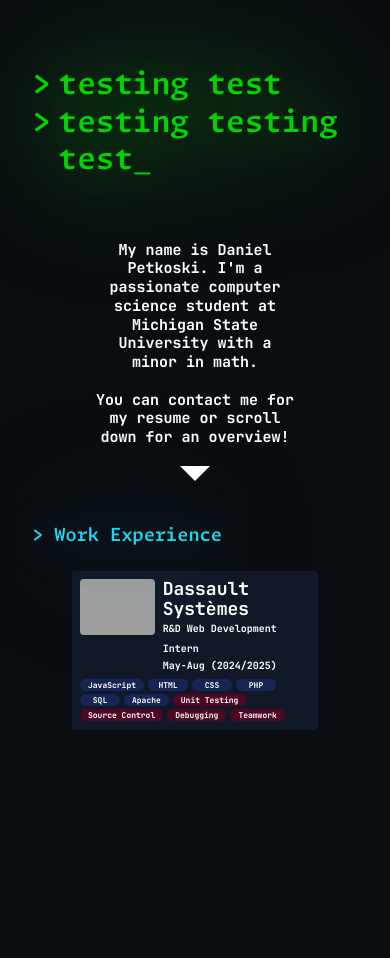
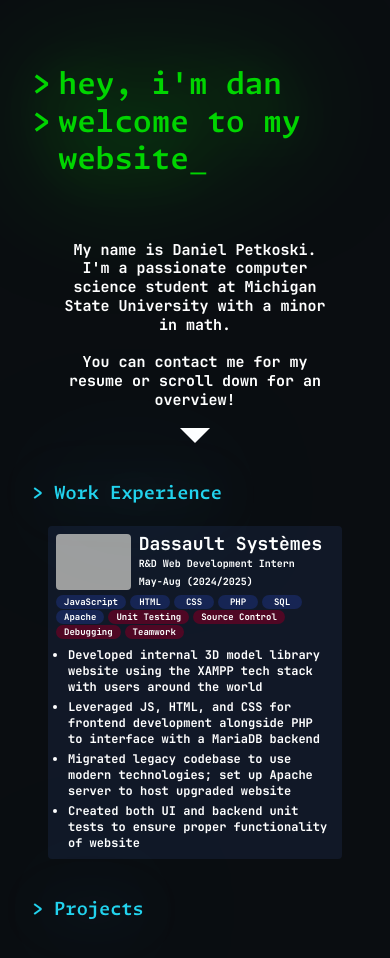
Before and after one commit to danpetk/portfolio, a React (Vite) app: page / in a window 390 px wide. Shown: the top 958 px of the page. Built offline with nearby package versions, Linux system fonts and the light colour scheme; grey boxes are pictures that could not be loaded.

Commit message:
Starting work on project section

```diff
--- a/src/AnimatedHeader.jsx
+++ b/src/AnimatedHeader.jsx
@@ -1,20 +1,30 @@
 import gsap from 'gsap'
 import {useGSAP} from '@gsap/react'
 import { ScrollTrigger } from 'gsap/ScrollTrigger';
+import { useRef } from 'react';
 // Register ScrollTrigger
 gsap.registerPlugin(ScrollTrigger);
 
 function AnimatedHeader({headerText}) {
 
+    let headerBracketRef = useRef(null);
+    let headerTextRef = useRef(null);
+
     useGSAP(() => {
-        gsap.set('.headerTypeEffect span', {opacity: 0})
-        gsap.from('.headerBracket', {
+
+        let headerLetters
+        if(headerTextRef.current){
+            headerLetters = headerTextRef.current.querySelectorAll('span')
+        }
+
+        gsap.set(headerLetters, {opacity: 0})
+        gsap.from(headerBracketRef.current, {
             opacity: 0,
             duration: .15,
             x: -15,
-            scrollTrigger: {trigger: '.headerBracket', start: "center 80%"},
+            scrollTrigger: {trigger: headerBracketRef.current, start: "center 80%"},
             onComplete: ()=>{
-                gsap.to('.headerTypeEffect span', {
+                gsap.to(headerLetters, {
                     opacity: 1,
                     duration: 0.0001,
                     delay: 0.05,
@@ -28,13 +38,13 @@ function AnimatedHeader({headerText}) {
 
     return (
         <>
-        <div className="font-argon text-cyan-400 drop-shadow-glowCyan text-4xl leading-tight container py-12 max-w-screen-2xl">
+        <div className="font-argon text-cyan-400 drop-shadow-glowCyan text-4xl leading-tight container py-10 max-w-screen-2xl">
             <div className='container'>
                 <div className='w-[100%] mt-10'>
 
-                            <span className='headerBracket inline-block'>&gt;</span>
+                            <span ref={headerBracketRef} className='headerBracket inline-block'>&gt;</span>
                             <span> </span>
-                            <span className='headerTypeEffect'>
+                            <span ref={headerTextRef} className='headerTypeEffect'>
                                 {headerText.split('').map((char,index) => {
                                     return <span key={index}>{char}</span>
                                 })}
--- a/src/App.jsx
+++ b/src/App.jsx
@@ -2,6 +2,7 @@ import './App.css'
 import GlowingHeader from './GlowingHeader'
 import BriefInfo from './BriefInfo'
 import WorkExperience from './WorkExperience'
+import Projects from './Projects'
 import { createContext, useContext, useState } from 'react'
 
 function App() {
@@ -9,10 +10,10 @@ function App() {
   return (
     <>
       <div className="grid grid-cols-1 px-16 place-items-center overflow-visible">
-        <GlowingHeader headerTextArray={["testing test", "testing testing test"]}/>
+        <GlowingHeader headerTextArray={["hey, i'm dan", "welcome to my website"]}/>
         <BriefInfo/>
         <WorkExperience/>
-
+        <Projects/>
 
         <div className='h-[3000px]'></div>
       </div>
--- a/src/BriefInfo.jsx
+++ b/src/BriefInfo.jsx
@@ -25,7 +25,7 @@ function BriefInfo() {
 
     return (
         <>
-        <div className=" text-white text-3xl text-center leading-tight container mt-6 overflow-visible px-32 font-jetbrains">
+        <div className=" text-white text-3xl text-center leading-tight container mt-6 overflow-visible px-16 md:px-32 font-jetbrains">
             <div className='w-[100%] overflow-visible flex flex-col items-center'>
                 <div className='topinfo'>My name is Daniel Petkoski. I'm a passionate computer science student at Michigan State University with a minor in math.</div><br></br>
                 <div className='bottominfo'>You can contact me for my resume or scroll down for an overview!</div><br></br>
--- /dev/null
+++ b/src/Projects.jsx
@@ -0,0 +1,16 @@
+import gsap from 'gsap'
+import {useGSAP} from '@gsap/react'
+
+import AnimatedHeader from './AnimatedHeader.jsx'
+import SkillItem from './SkillItem.jsx'
+
+function Projects() {
+
+    return (
+        <>
+            <AnimatedHeader headerText={"Projects"} />
+        </>
+    )
+}
+
+export default Projects
--- a/src/SkillItem.jsx
+++ b/src/SkillItem.jsx
@@ -5,7 +5,7 @@ function SkillItem({skillText, altColor=false}) {
         <>
 
 
-                    <label htmlFor="skill" className={`mr-2 ${altColor ?"bg-pink-950" :"bg-blue-950" } px-4 text-base rounded-full min-w-20 text-center inline-block`}>{skillText}</label>
+                    <label htmlFor="skill" className={`mr-2 ${altColor ?"bg-pink-950" :"bg-blue-950" } px-4 text-lg md:text-base rounded-full min-w-20 text-center inline-block`}>{skillText}</label>
 
         </>
     )
--- a/src/WorkExperience.jsx
+++ b/src/WorkExperience.jsx
@@ -10,7 +10,7 @@ function WorkExperience() {
         <>
             <AnimatedHeader headerText={"Work Experience"} />
 
-            <div className=" text-white text-2xl leading-tight container overflow-visible px-20  font-jetbrains">
+            <div className=" text-white text-2xl leading-tight container overflow-visible px-8 sm:px-20  font-jetbrains">
                 <div className='w-[100%] overflow-visible border-neonheader bg-gray-900 rounded-lg p-4'>
                     <div className='titleLine flex'>
                         <img className='h-28 rounded-lg' src={dsLogo}></img>
@@ -33,6 +33,14 @@ function WorkExperience() {
                         <SkillItem altColor={true} skillText={"Teamwork"}/>
 
                     </div>
+                    <div className='skillsList pt-2 text-2xl md:text-xl'>
+                        <ul className='list-disc pl-6 pt-2 grid grid-cols-1 gap-2'>
+                            <li>Developed internal 3D model library website using the XAMPP tech stack with users around the world</li>
+                            <li>Leveraged JS, HTML, and CSS for frontend development alongside PHP to interface with a MariaDB backend </li>
+                            <li>Migrated legacy codebase to use modern technologies; set up Apache server to host upgraded website</li>
+                            <li>Created both UI and backend unit tests to ensure proper functionality of website</li>
+                        </ul>
+                    </div>
                 </div>
             </div>
         </>
```
